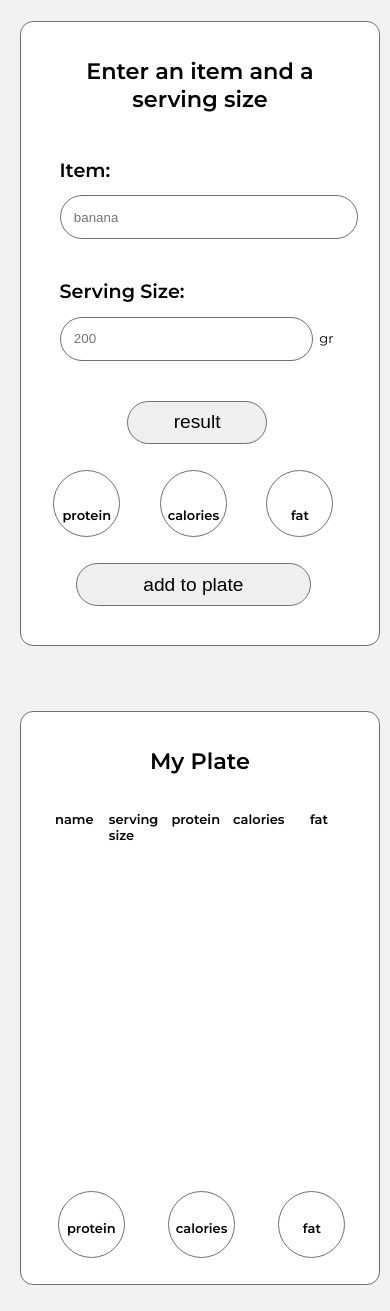
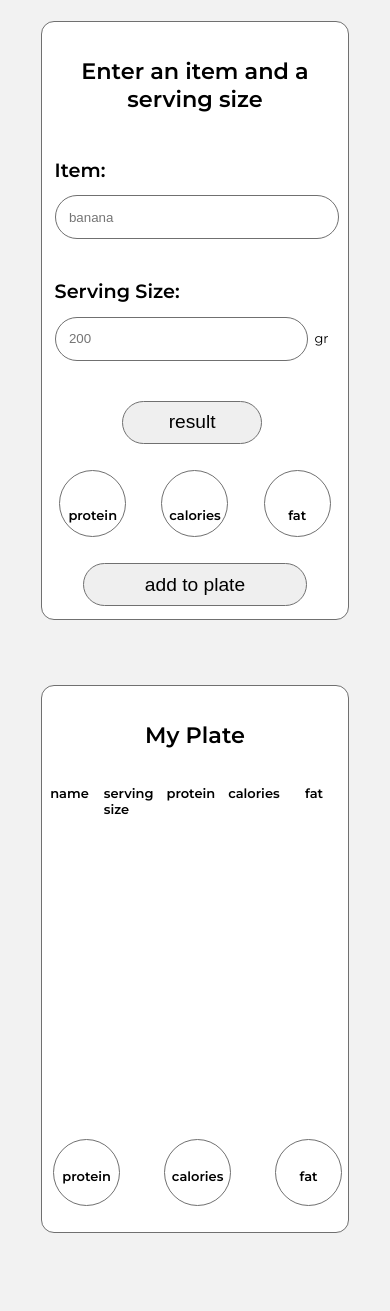
Before and after one commit to Sagi23/perfect-plate, a plain HTML site: page perfect-plate/index.html in a window 390 px wide. Shown: the part 253-1564 px from the top of the page. Drawn offline with nearby package versions, Linux system fonts and the light colour scheme.

Commit message:
Update the stylesheet
Updated the padding

```diff
--- a/perfect-plate/scss/style.scss
+++ b/perfect-plate/scss/style.scss
@@ -143,7 +143,6 @@ header {
   .total-result-area {
     position: absolute;
     bottom: 0;
-    // left: 7%;
     margin-left: -0.8em;
     display: grid;
     grid-template-columns: repeat(3, 1fr);
@@ -222,8 +221,9 @@ footer {
   }
   .landing-left {
     width: 80%;
+    padding: 1em 1em;
     .result-area {
-      margin-left: -1em;
+      margin-left: 0em;
       .card {
         width: 5em;
         height: 5em;
@@ -233,18 +233,23 @@ footer {
       .size {
         width: 84%;
       }
+      input {
+        width: 95%;
+      }
     }
   }
   .landing-right {
     margin-top: 5em;
     height: 40em;
     width: 80%;
+    padding: 1em 1em;
+
     .titles {
       gap: 0 1em;
       margin-left: -0.5em;
     }
     .total-result-area {
-      width: 85%;
+      width: 100%;
       .card {
         width: 5em;
         height: 5em;
@@ -266,6 +271,7 @@ footer {
     width: 80%;
     font-size: 16px;
     margin-top: 5em;
+    padding: 1em;
   }
 }
 
```
Also changed, not shown: perfect-plate/scss/style.css, 1 other file.
